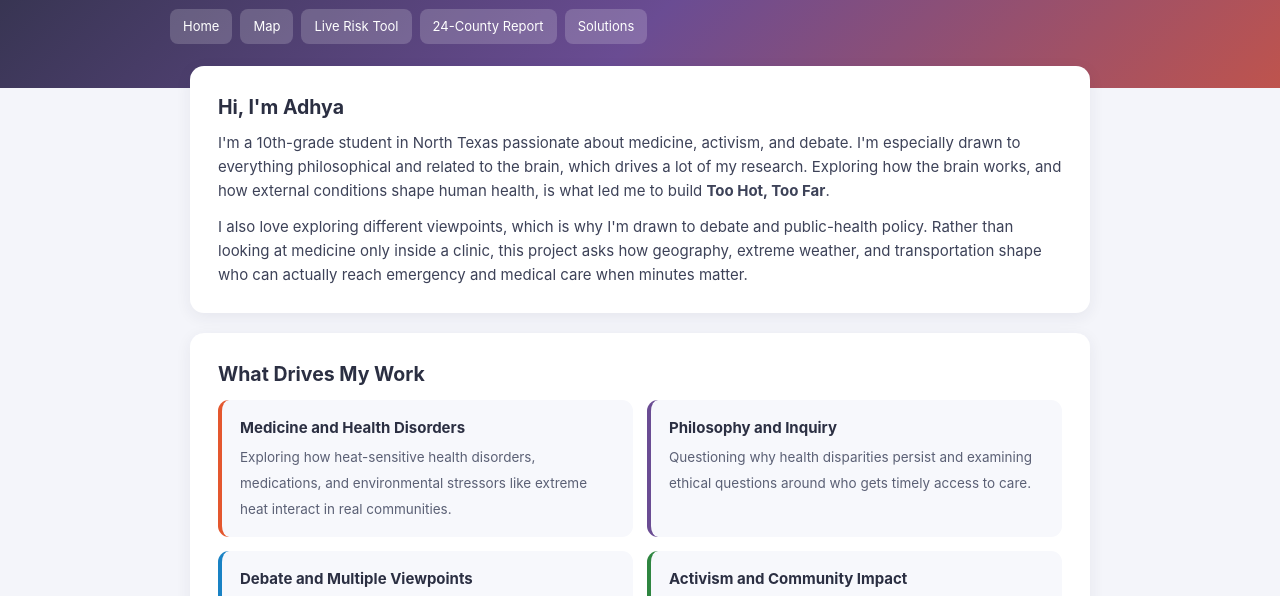
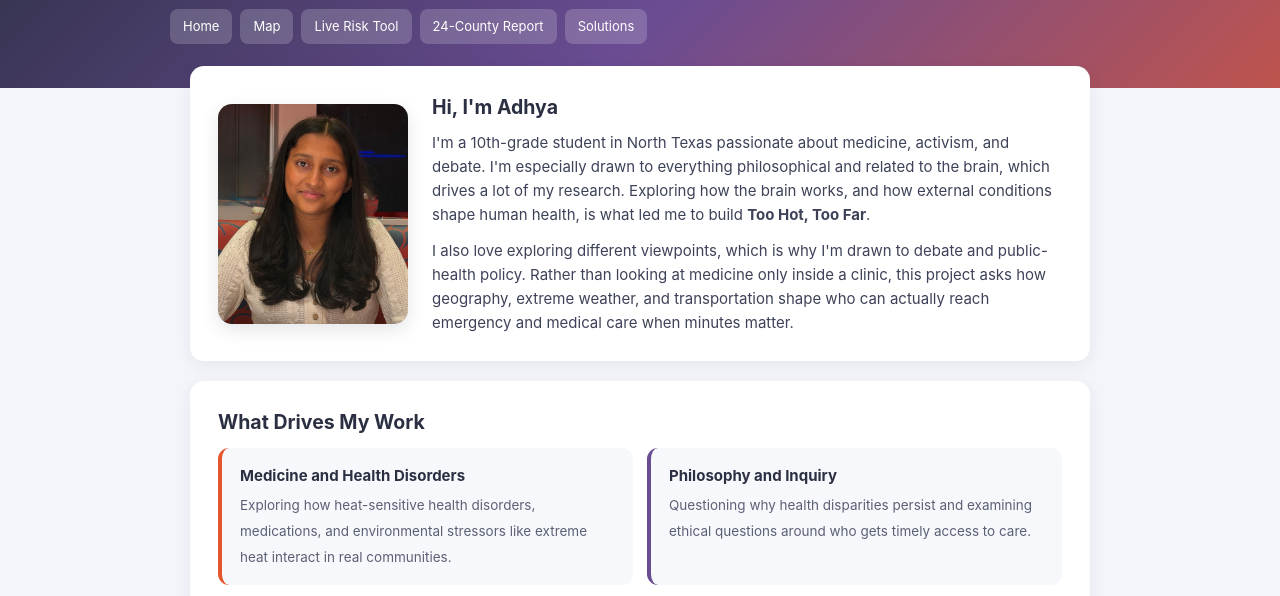
Before and after one commit to adhyarr/heat-and-brain, a plain HTML site: page about.html in a window 1280 px wide. Shown: the part 174-770 px from the top of the page. Drawn offline with Linux system fonts and the light colour scheme.

Commit message:
Add Adhya Rodda photo to about.html

```diff
--- a/about.html
+++ b/about.html
@@ -18,6 +18,8 @@ header p{margin:0;max-width:620px;opacity:.92;font-size:15px}
 .panel{background:#fff;border-radius:14px;padding:26px 28px;box-shadow:0 4px 16px rgba(43,47,66,.07);margin:20px 0}
 .panel:first-of-type{margin-top:-22px}
 h2{margin:0 0 8px;font-size:19.5px;color:#2b2f42}
+.intro{display:grid;grid-template-columns:190px 1fr;gap:24px;align-items:center}
+.avatar{width:190px;height:220px;object-fit:cover;object-position:center top;border-radius:14px;box-shadow:0 6px 18px rgba(43,47,66,.12)}
 p.bio{margin:0 0 12px;font-size:15px;color:#3d4258}
 .grid2{display:grid;grid-template-columns:1fr 1fr;gap:14px;margin-top:10px}
 .card{background:#f7f8fc;border-radius:11px;padding:16px 18px;border-left:4px solid #6a4c93}
@@ -28,7 +30,7 @@ p.bio{margin:0 0 12px;font-size:15px;color:#3d4258}
 .card span{font-size:13.5px;color:#5b6075}
 .edit-note{background:#fff7ea;border-left:4px solid #e8a33d;padding:12px 16px;border-radius:9px;font-size:13px;color:#5b6075;margin-top:14px}
 footer{color:#8a8fa3;font-size:12.5px;padding:6px 0 40px}
-@media(max-width:760px){.grid2{grid-template-columns:1fr}}
+@media(max-width:760px){.grid2,.intro{grid-template-columns:1fr}.avatar{width:170px;height:200px}}
 </style>
 </head>
 <body>
@@ -49,9 +51,14 @@ footer{color:#8a8fa3;font-size:12.5px;padding:6px 0 40px}
 
 <div class="wrap">
   <div class="panel">
-    <h2>Hi, I'm Adhya</h2>
-    <p class="bio">I'm a 10th-grade student in North Texas passionate about medicine, activism, and debate. I'm especially drawn to everything philosophical and related to the brain, which drives a lot of my research. Exploring how the brain works, and how external conditions shape human health, is what led me to build <b>Too Hot, Too Far</b>.</p>
-    <p class="bio" style="margin-bottom:0">I also love exploring different viewpoints, which is why I'm drawn to debate and public-health policy. Rather than looking at medicine only inside a clinic, this project asks how geography, extreme weather, and transportation shape who can actually reach emergency and medical care when minutes matter.</p>
+    <div class="intro">
+      <img class="avatar" src="images/adhya.jpg" alt="Adhya Rodda">
+      <div>
+        <h2>Hi, I'm Adhya</h2>
+        <p class="bio">I'm a 10th-grade student in North Texas passionate about medicine, activism, and debate. I'm especially drawn to everything philosophical and related to the brain, which drives a lot of my research. Exploring how the brain works, and how external conditions shape human health, is what led me to build <b>Too Hot, Too Far</b>.</p>
+        <p class="bio" style="margin-bottom:0">I also love exploring different viewpoints, which is why I'm drawn to debate and public-health policy. Rather than looking at medicine only inside a clinic, this project asks how geography, extreme weather, and transportation shape who can actually reach emergency and medical care when minutes matter.</p>
+      </div>
+    </div>
   </div>
 
   <div class="panel">
```
Also changed, not shown: images/adhya.jpg (added).
